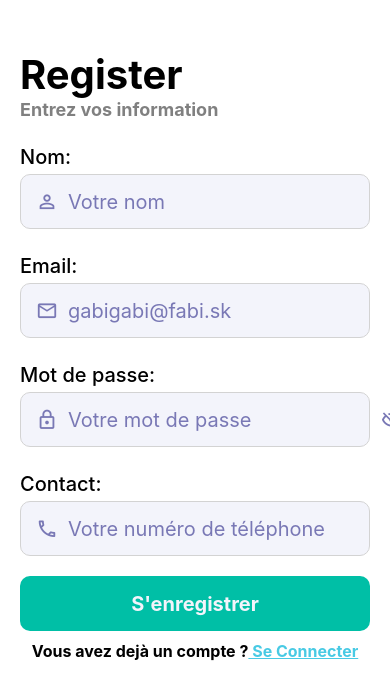
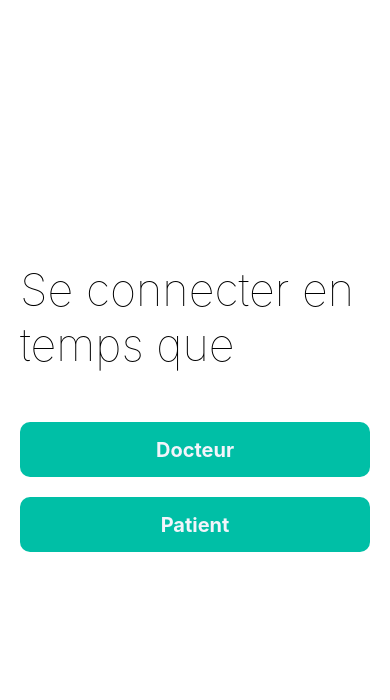
Before and after one commit to lilsis01234/Dokotera-oh, a React Native app in the folder front/: screen /Login in a window 390 px wide. Shown: the top 700 px of the page. Built offline with nearby package versions, Linux system fonts and the light colour scheme.

Commit message:
Login page

```diff
--- a/front/App.js
+++ b/front/App.js
@@ -2,8 +2,10 @@ import React from "react";
 import { NavigationContainer } from "@react-navigation/native";
 import { createNativeStackNavigator } from "@react-navigation/native-stack";
 import LoginDoctorScreen from "./screens/LoginDoctorScreen";
+import LoginPatientScreen from "./screens/LoginPatientScreen";
 import RegisterScreen from "./screens/RegisterScreen";
 import HomeScreen from "./screens/HomeScreen";
+import Login from "./screens/Login";
 import AsyncStorage from "@react-native-async-storage/async-storage";
 
 const Stack = createNativeStackNavigator();
@@ -12,11 +14,13 @@ export default function App() {
   return (
     <NavigationContainer>
       <Stack.Navigator screenOptions={{ headerShown: false }}>
+        <Stack.Screen name="Login" component={Login} />
         <Stack.Screen
           name="RegistrationScreen"
           component={RegisterScreen}
         ></Stack.Screen>
-        <Stack.Screen name="LoginScreen" component={LoginDoctorScreen} />
+        <Stack.Screen name="LoginDoctorScreen" component={LoginDoctorScreen} />
+        <Stack.Screen name="LoginPatientScreen" component={LoginPatientScreen} />
         <Stack.Screen name="HomeScreen" component={HomeScreen} />
       </Stack.Navigator>
     </NavigationContainer>
--- a/front/screens/HomeScreen.jsx
+++ b/front/screens/HomeScreen.jsx
@@ -1,10 +1,15 @@
 import AsyncStogare from "@react-native-async-storage/async-storage";
 import React from "react";
-import { View } from "react-native";
+import { Text, View } from "react-native";
 import COLORS from "../theme";
+import { styles } from "./HomeScreen.style";
 
 const HomeScreen = ({ navigation }) => {
-  return <View></View>;
+  return (
+    <View style={styles.container}>
+      <Text></Text>
+    </View>
+  );
 };
 
 export default HomeScreen;
--- /dev/null
+++ b/front/screens/HomeScreen.style.js
@@ -0,0 +1,11 @@
+import { StyleSheet } from "react-native";
+import COLORS from "../theme";
+
+export const styles = StyleSheet.create({
+  container: {
+    flex: 1,
+    backgroundColor: "white",
+  },
+
+
+});
--- /dev/null
+++ b/front/screens/Login.jsx
@@ -0,0 +1,28 @@
+import AsyncStogare from "@react-native-async-storage/async-storage";
+import React from "react";
+import { Text, View } from "react-native";
+import COLORS from "../theme";
+import { styles } from "./Login.style";
+import ButtonRegister from "../components/Buttons/ButtonRegister";
+
+const Login = ({ navigation }) => {
+  return (
+    <View style={styles.container}>
+      <View style={styles.textContainer}>
+        <Text style={styles.loginText}>Se connecter en temps que</Text>
+      </View>
+      <View style={styles.buttonContainer}>
+        <ButtonRegister
+          title="Docteur"
+          onPress={() => navigation.navigate("LoginDoctorScreen")}
+        />
+        <ButtonRegister
+          title="Patient"
+          onPress={() => navigation.navigate("LoginPatientScreen")}
+        />
+      </View>
+    </View>
+  );
+};
+
+export default Login;
--- /dev/null
+++ b/front/screens/Login.style.js
@@ -0,0 +1,28 @@
+import { StyleSheet } from "react-native";
+import COLORS from "../theme";
+
+export const styles = StyleSheet.create({
+  container: {
+    flex: 1,
+    // backgroundColor: COLORS.pricipalaColorBlue,
+    backgroundColor: "white",
+    padding: 20,
+  },
+
+  loginText: {
+    fontSize: 45,
+    // color: 'white',
+    fontWeight: "lighter",
+    marginBottom: 50,
+  },
+
+  textContainer: {
+    flex: 2,
+    justifyContent: "flex-end",
+  },
+
+  buttonContainer: {
+    flex: 2,
+    gap: 20,
+  },
+});
--- a/front/screens/LoginPatientScreen.jsx
+++ b/front/screens/LoginPatientScreen.jsx
@@ -0,0 +1,130 @@
+import AsyncStorage from "@react-native-async-storage/async-storage";
+import {
+  View,
+  Text,
+  SafeAreaView,
+  ScrollView,
+  Keyboard,
+  Alert,
+} from "react-native";
+import React, { useDebugValue } from "react";
+import COLORS from "../theme/index";
+import Input from "../components/Input/Input";
+import { style } from "../components/Input/Input.style";
+import ButtonRegister from "../components/Buttons/ButtonRegister";
+import Loader from "../components/Loader/Loader";
+
+const LoginPatientScreen = ({ navigation }) => {
+  const [inputs, setInputs] = React.useState({
+    email: "",
+    name: "",
+    phone: "",
+    password: "",
+  });
+
+  const [errors, setErrors] = React.useState({});
+  const [loading, setLoading] = React.useState(false);
+
+  const validate = () => {
+    let valid = true;
+    Keyboard.dismiss();
+    if (!inputs.email) {
+      handleError("Veyez remplire ce champ", "email");
+      valid = false;
+    }
+
+    if (!inputs.password) {
+      handleError("Veyez remplire ce champ", "password");
+      valid = false;
+    }
+
+    if (valid) {
+      login();
+    }
+  };
+
+  const login = () => {
+    setLoading(true);
+    setTimeout(async () => {
+      setLoading(false);
+      let userData = await AsyncStorage.getItem("user");
+      if (userData) {
+        userData = JSON.parse(userData);
+        if (
+          inputs.email == userData.email &&
+          inputs.password == userData.password
+        ) {
+          AsyncStorage.setItem(
+            "user",
+            JSON.stringify({ ...userData, loggedIn: true })
+          );
+          navigation.navigate("HomeScreen");
+        } else {
+          Alert.alert("Error", "Information invalide");
+        }
+      } else {
+        Alert.alert("Error", "Cet utilisateur n'existe pas");
+      }
+    }, 3000);
+  };
+
+  const handleOnChange = (text, input) => {
+    setInputs((prevState) => ({ ...prevState, [input]: text }));
+  };
+
+  const handleError = (errorMessage, input) => {
+    setErrors((prevState) => ({ ...prevState, [input]: errorMessage }));
+  };
+  return (
+    <SafeAreaView style={[{ backgroundColor: "white", flex: 1 }]}>
+      <Loader visible={loading} />
+      <ScrollView
+        contentContainerStyle={[{
+          padding: 50,
+          paddingHorizontal: 20,
+        }]}
+      >
+        <Text style={[{ color: "black", fontSize: 40, fontWeight: "bold" }]}>
+          Login
+        </Text>
+        <Text style={[{ color: "grey", fontSize: 18, fontWeight: "bold" }]}>
+          Connexion en temps que Patient
+        </Text>
+
+        <View style={[{ marginVertical: 20 }]}>
+          <Input
+            placeholder="gabigabi@fabi.sk"
+            iconName="email-outline"
+            label="Email:"
+            error={errors.email}
+            onFocus={() => {
+              handleError(null, "email");
+            }}
+            onChangeText={(text) => handleOnChange(text, "email")}
+          />
+          <Input
+            placeholder="Votre mot de passe"
+            iconName="lock-outline"
+            label="Mot de passe:"
+            password
+            error={errors.password}
+            onFocus={() => {
+              handleError(null, "password");
+            }}
+            onChangeText={(text) => handleOnChange(text, "password")}
+          />
+          <ButtonRegister title="Se connecter" onPress={validate} />
+          <Text
+            onPress={() => navigation.navigate("RegistrationScreen")}
+            style={[style.loginLink]}
+          >
+
+            Pas encore de compte ? <Text style={[{color: COLORS.pricipalaColorBlue,textDecorationLine: 'underline'}]}>En Créer un</Text>
+          </Text>
+        </View>
+      </ScrollView>
+    </SafeAreaView>
+  );
+};
+
+export default LoginPatientScreen;
--- a/front/screens/RegisterScreen.jsx
+++ b/front/screens/RegisterScreen.jsx
@@ -141,7 +141,7 @@ const RegisterScreen = ({ navigation }) => {
           />
           <ButtonRegister title="S'enregistrer" onPress={validate} />
           <Text
-            onPress={() => navigation.navigate("LoginScreen")}
+            onPress={() => navigation.navigate("Login")}
             style={style.loginLink}
           >
             Vous avez dejà un compte ?<Text style={{color: COLORS.pricipalaColorBlue,textDecorationLine: 'underline'}}> Se Connecter</Text>
```
